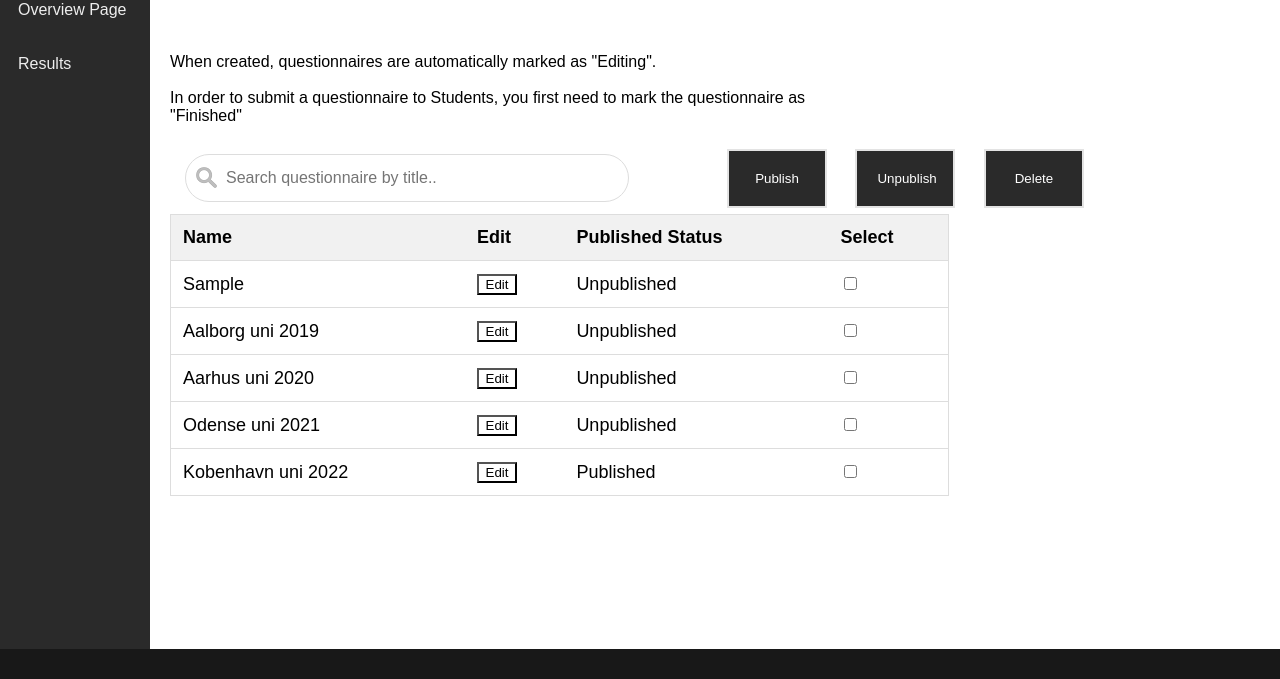
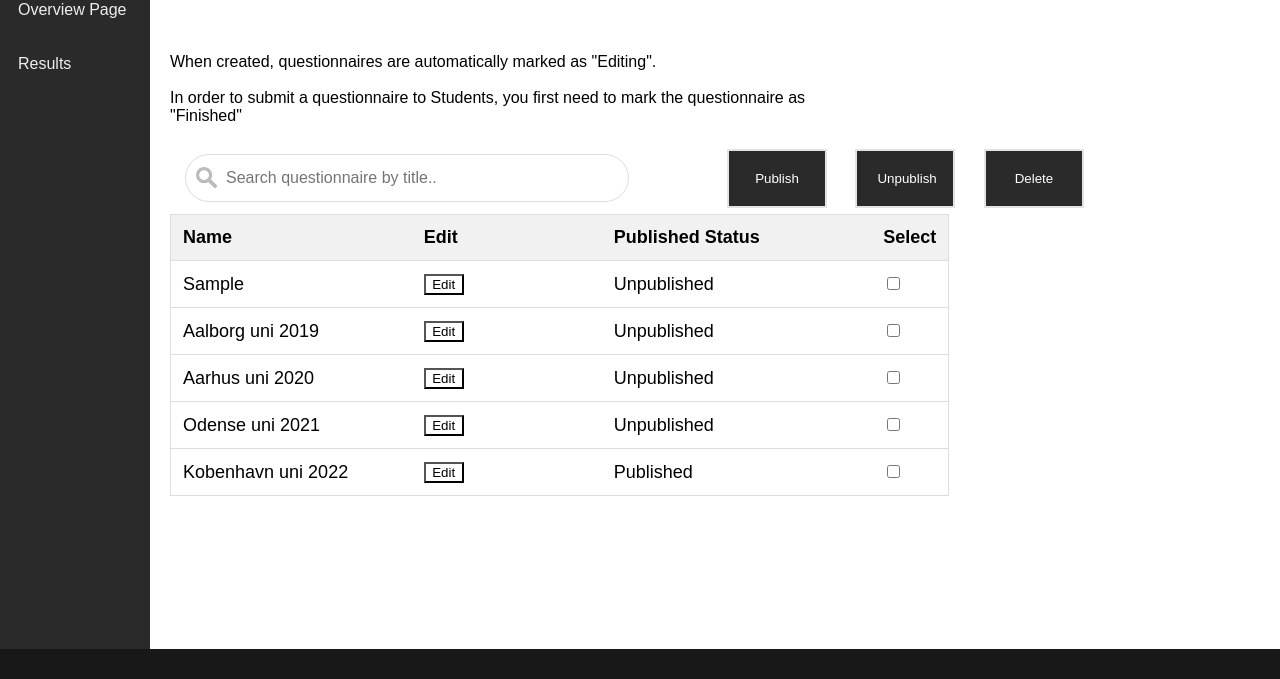
Before and after one commit to kaandersen/P2_project, a website: page Admin/overviewPage.html in a window 1280 px wide. Shown: the part 121-800 px from the top of the page. Drawn offline with Linux system fonts and the light colour scheme; files whose address does not match are found by name.

Commit message:
edits to table size and font size

```diff
--- a/Admin/CSS/status.css
+++ b/Admin/CSS/status.css
@@ -187,6 +187,18 @@ input[type=text] {
     padding: 12px; /* Add padding */
 }
 
+.quest-table #nameQuest{
+    width:350px;
+}
+
+.quest-table #nameEdit{
+    width:300px;
+}
+
+.quest-table #namePublish{
+    width: 400px;
+}
+
 .quest-table  tr {
     /* Add a bottom border to all table rows */
     border-bottom: 1px solid #ddd;
--- a/Student/CSS/style.css
+++ b/Student/CSS/style.css
@@ -91,3 +91,7 @@ img{
 .intro-container p{
     font-size: 20px;
 }
+
+.info p{
+    font-size: 20px;
+}
```
